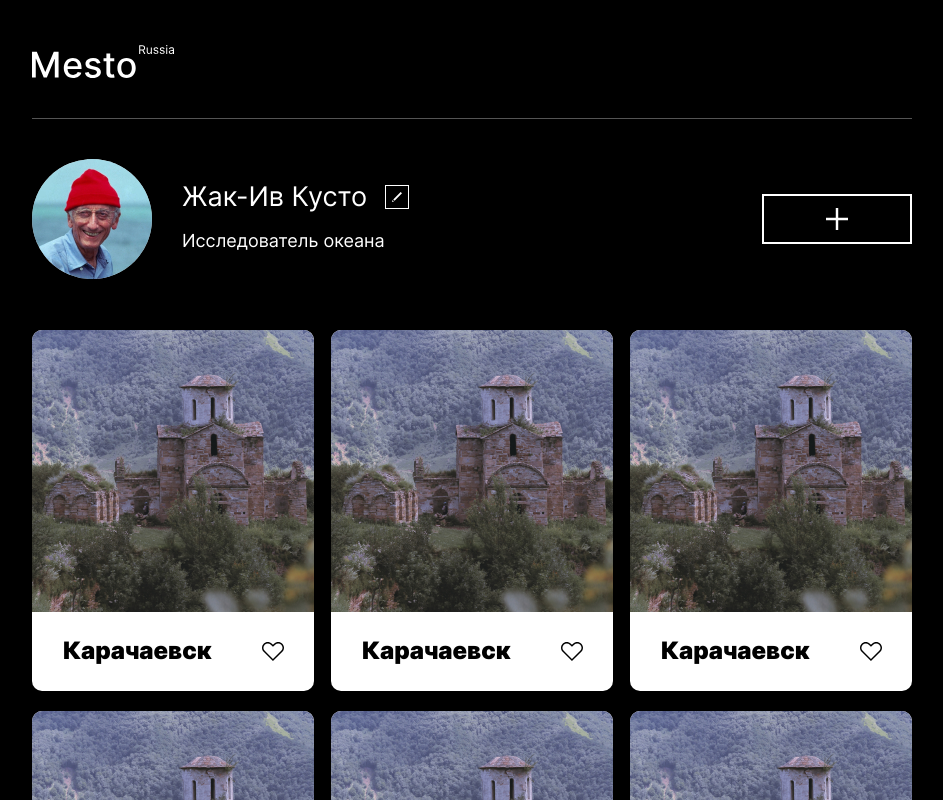
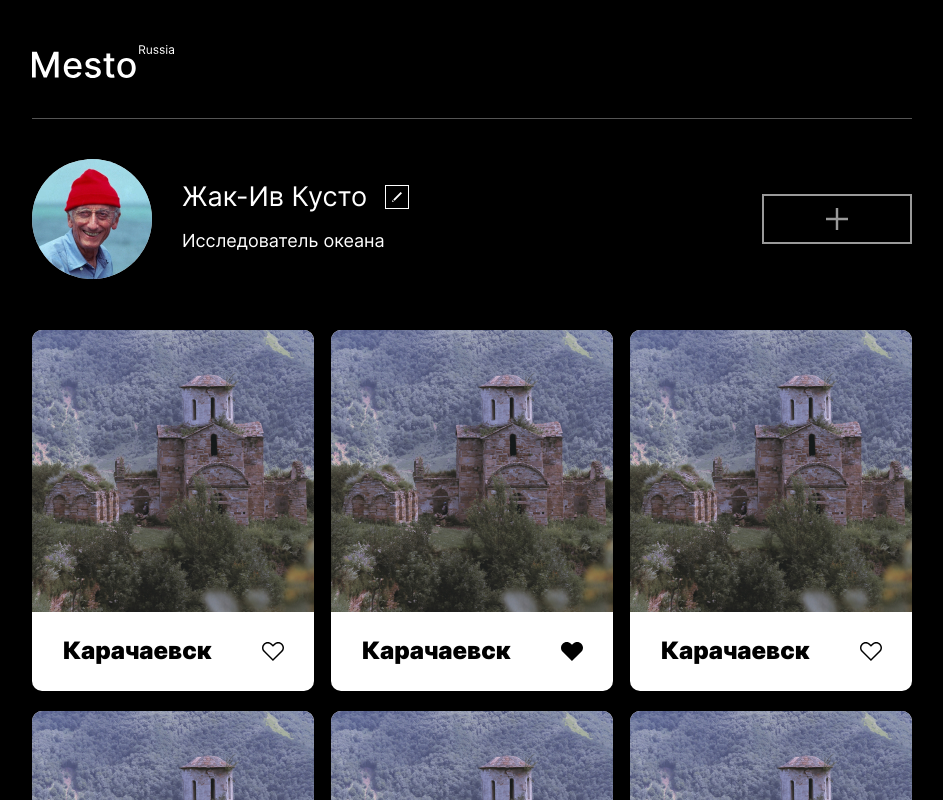
Before and after one commit to pblHbKa/mesto-project, a plain HTML site: page index.html in a window 1280 px wide. In both pictures the pointer is over the button 1005 px from the left and 219 px from the top of the page. Shown: the top 800 px of the page, without its empty margins (168-1111 px from the left). Drawn offline with Linux system fonts and the light colour scheme; files whose address does not match are found by name.

Commit message:
Наведение мыши на элементы

```diff
--- a/blocks/add-button/add-button.css
+++ b/blocks/add-button/add-button.css
@@ -14,3 +14,9 @@
     background-size: 16px;
   }
 }
+
+.add-button:hover {
+  transition: opacity ease-out 1s;
+  opacity: .6;
+  cursor: pointer;
+}
--- a/blocks/edit-button/edit-button.css
+++ b/blocks/edit-button/edit-button.css
@@ -16,3 +16,9 @@
     background-size: 7.5px;
   }
 }
+
+.edit-button:hover {
+  transition: opacity ease-out 1s;
+  opacity: .6;
+  cursor: pointer;
+}
--- /dev/null
+++ b/blocks/photo-card/__like/_active/photo-card__like_active.css
@@ -0,0 +1,3 @@
+.photo-card__like_active {
+  background-image: url(../../../../images/like_active.svg);
+}
--- a/blocks/photo-card/__like/photo-card__like.css
+++ b/blocks/photo-card/__like/photo-card__like.css
@@ -6,3 +6,9 @@
   right: 30px;
   bottom: 30px;
 }
+
+.photo-card__like:hover {
+  transition: opacity ease-out 1s;
+  opacity: .5;
+  cursor: pointer;
+}
--- a/index.html
+++ b/index.html
@@ -41,7 +41,7 @@
         <img src="./images/Karachaevsk.jpg" alt="Дом в горах." class="photo-card__img">
         <div class="photo-card__info">
           <p class="photo-card__name">Карачаевск</p>
-          <div class="photo-card__like"></div>
+          <div class="photo-card__like photo-card__like_active"></div>
         </div>
       </article>
       <article class="photo-card">
--- a/pages/index.css
+++ b/pages/index.css
@@ -26,6 +26,7 @@
 @import url(../blocks/photos/photos.css);
 @import url(../blocks/photo-card/photo-card.css);
 @import url(../blocks/photo-card/__like/photo-card__like.css);
+@import url(../blocks/photo-card/__like/_active/photo-card__like_active.css);
 @import url(../blocks/photo-card/__img/photo-card__img.css);
 @import url(../blocks/photo-card/__name/photo-card__name.css);
 
```
Also changed, not shown: images/like_active.svg (added).
